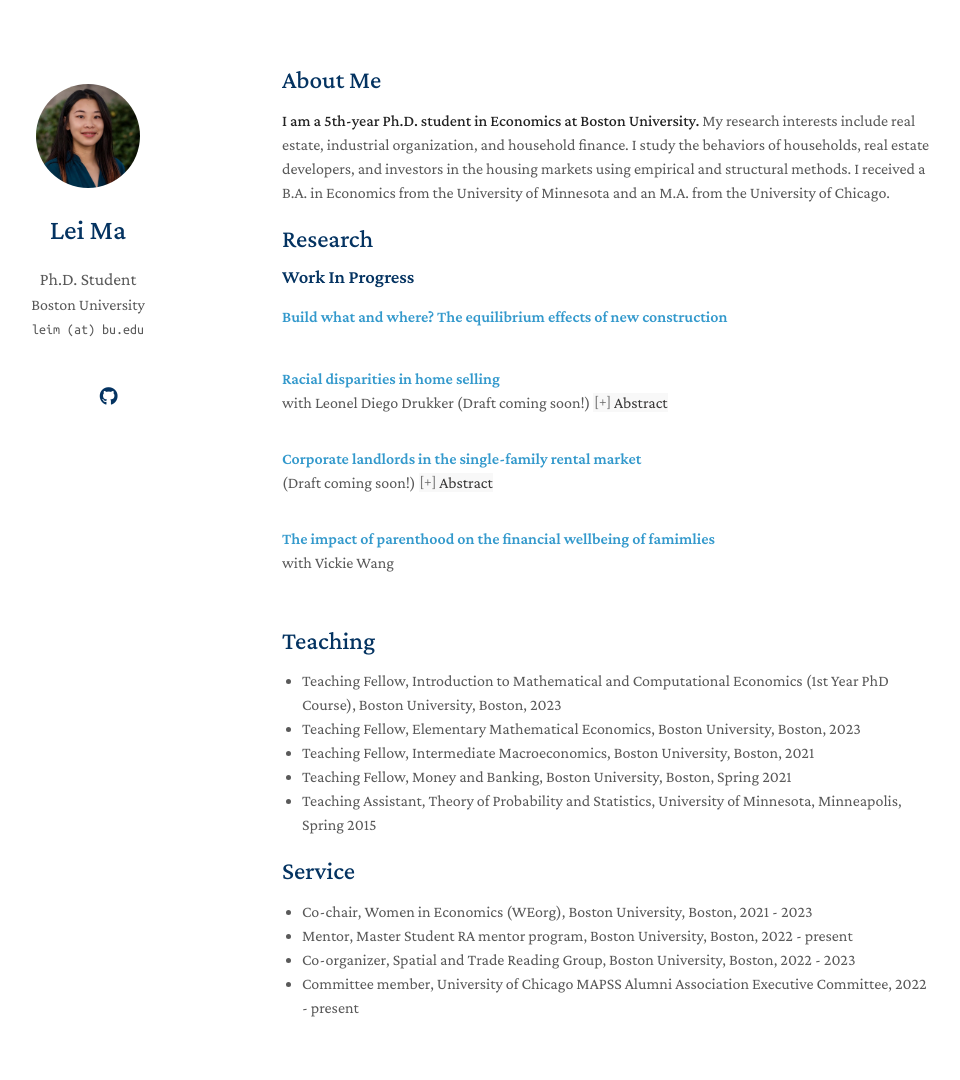
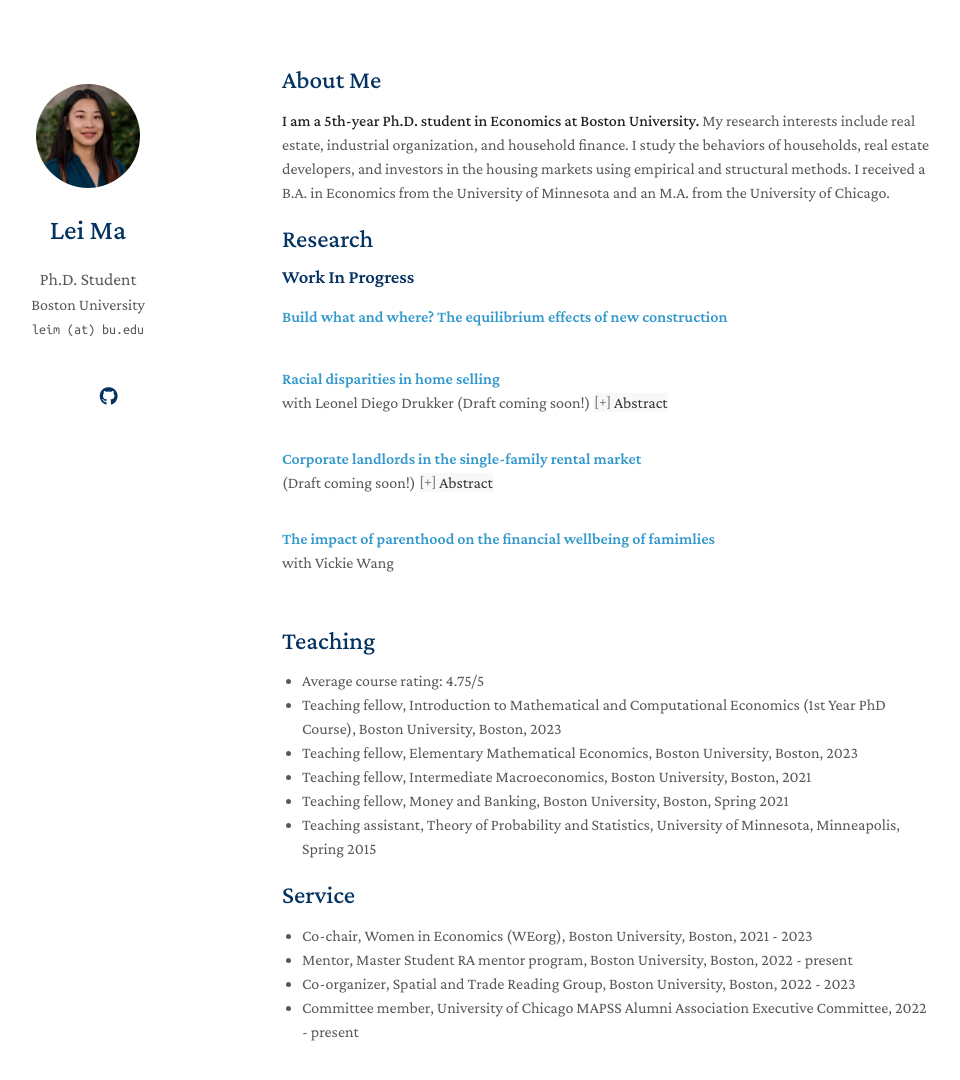
Before and after one commit to leima0521/leima-econ, a Jekyll site: the page built from index.md, in a window 1280 px wide and 1138 px high. Shown: the top 1080 px of the window, without its empty margins (188-1148 px from the left). Built offline with Jekyll 4.4.1, drawn with Linux system fonts in a browser that asks for light colours; nearby versions of some CDN libraries; a style sheet for code colours, icons or effects is not loaded; our own code applies the rules of GitHub Pages for plain Markdown files.

Commit message:
add teaching

```diff
--- a/_includes/teaching.md
+++ b/_includes/teaching.md
@@ -1,10 +1,11 @@
 
 <ul style="2px 0px -15px; margin-left: -20px;">
-  <li><autocolor>Teaching Fellow, Introduction to Mathematical and Computational Economics (1st Year PhD
+  <li><autocolor>Average course rating: 4.75/5</autocolor></li>
+  <li><autocolor>Teaching fellow, Introduction to Mathematical and Computational Economics (1st Year PhD
 Course), Boston University, Boston, 2023</autocolor></li>
-  <li><autocolor>Teaching Fellow, Elementary Mathematical Economics, Boston University, Boston, 2023</autocolor></li>
-  <li><autocolor>Teaching Fellow, Intermediate Macroeconomics, Boston University, Boston, 2021</autocolor></li>
-  <li><autocolor>Teaching Fellow, Money and Banking, Boston University, Boston, Spring 2021</autocolor></li>
-  <li><autocolor>Teaching Assistant, Theory of Probability and Statistics, University of Minnesota,
+  <li><autocolor>Teaching fellow, Elementary Mathematical Economics, Boston University, Boston, 2023</autocolor></li>
+  <li><autocolor>Teaching fellow, Intermediate Macroeconomics, Boston University, Boston, 2021</autocolor></li>
+  <li><autocolor>Teaching fellow, Money and Banking, Boston University, Boston, Spring 2021</autocolor></li>
+  <li><autocolor>Teaching assistant, Theory of Probability and Statistics, University of Minnesota,
   Minneapolis, Spring 2015</autocolor></li>
 </ul>
```
